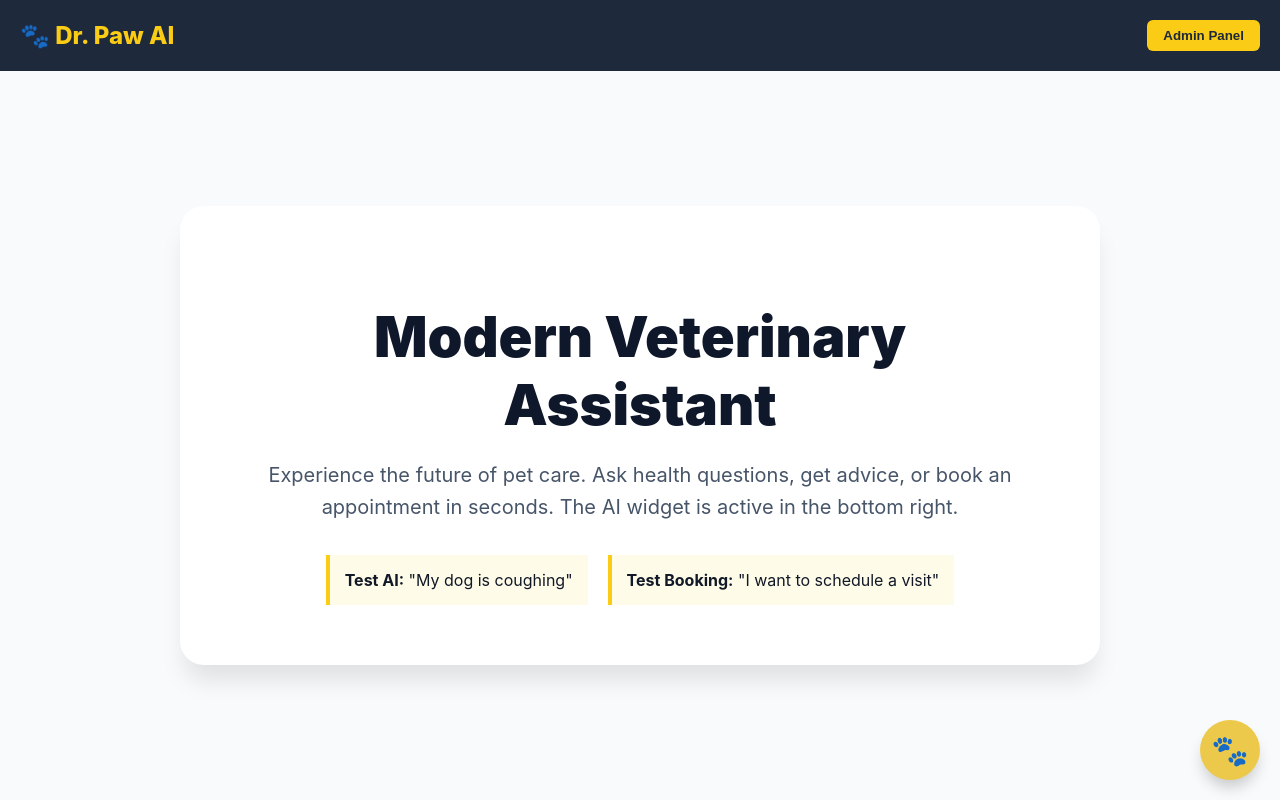
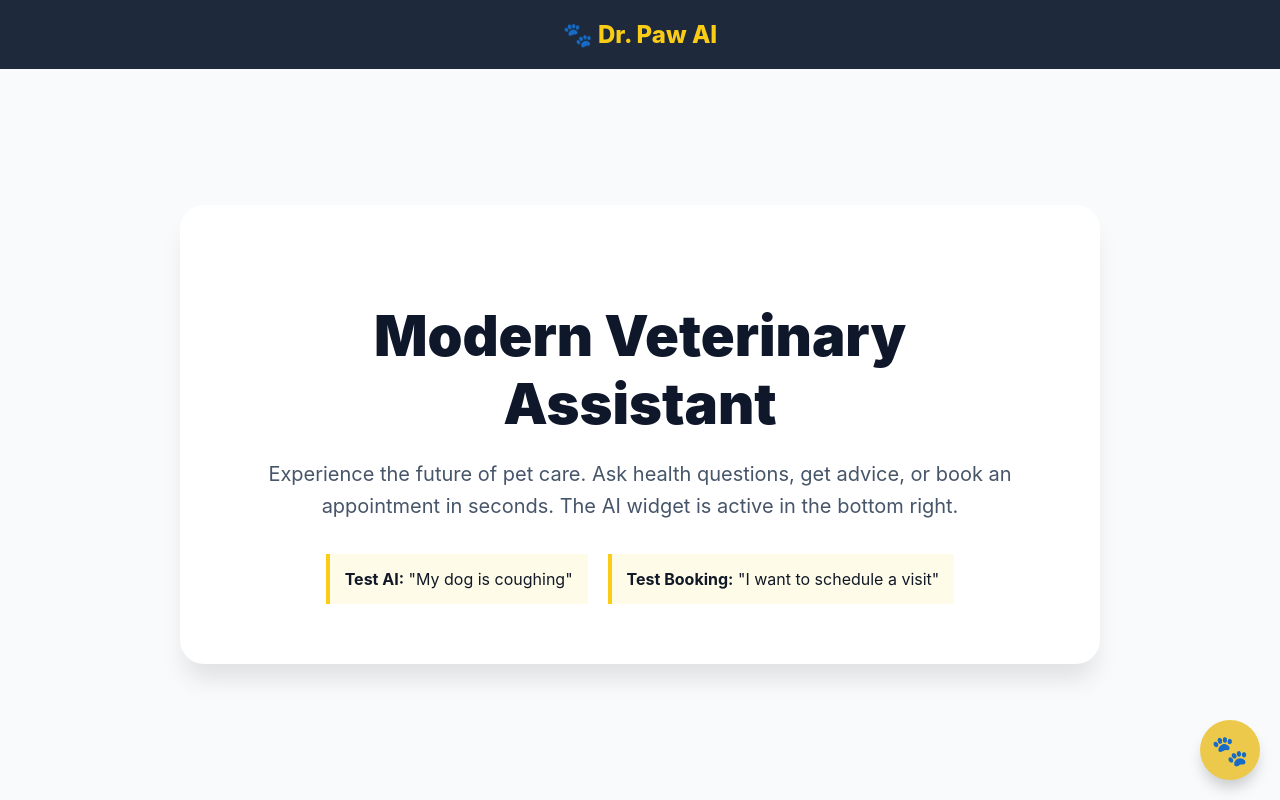
Before and after one commit to SunAraw121/vet-chatbot, a React (Vite) app in the folder frontend/vet-chatbot-ui/: page / in a window 1280 px wide. Built offline with nearby package versions, Linux system fonts and the light colour scheme.

Commit message:
FIX: Correct production URL and remove Admin button from home page

```diff
--- a/frontend/vet-chatbot-ui/src/App.jsx
+++ b/frontend/vet-chatbot-ui/src/App.jsx
@@ -14,14 +14,8 @@ function App() {
           <Route path="/admin" element={<AdminDashboard />} />
           <Route path="/" element={
             <div style={{ padding: '0', textAlign: 'center', minHeight: '100vh', display: 'flex', flexDirection: 'column', background: '#f8fafc' }}>
-              <nav style={{ padding: '20px', background: '#1e293b', color: '#facc15', display: 'flex', justifyContent: 'space-between', alignItems: 'center' }}>
+              <nav style={{ padding: '20px', background: '#1e293b', color: '#facc15', display: 'flex', justifyContent: 'center', alignItems: 'center' }}>
                 <span style={{ fontWeight: '800', fontSize: '1.5rem' }}>🐾 Dr. Paw AI</span>
-                <button
-                  onClick={() => window.location.href = '/admin'}
-                  style={{ background: '#facc15', color: '#1e293b', border: 'none', padding: '8px 16px', borderRadius: '6px', cursor: 'pointer', fontWeight: '700' }}
-                >
-                  Admin Panel
-                </button>
               </nav>
 
               <main style={{ flex: 1, display: 'flex', flexDirection: 'column', justifyContent: 'center', alignItems: 'center', padding: '40px' }}>
--- a/frontend/vet-chatbot-ui/src/api.js
+++ b/frontend/vet-chatbot-ui/src/api.js
@@ -1,7 +1,7 @@
 import axios from "axios";
 
 // Standard production backend URL
-const PROD_URL = "https://vet-chatbot-backend-uon9.onrender.com/api";
+const PROD_URL = "https://vet-chatbot-backend.onrender.com/api";
 
 export const getApiBase = () => {
   if (typeof window === "undefined") return PROD_URL;
```
Also changed, not shown: 2 other files (tests, documents, lock files or other folders).
